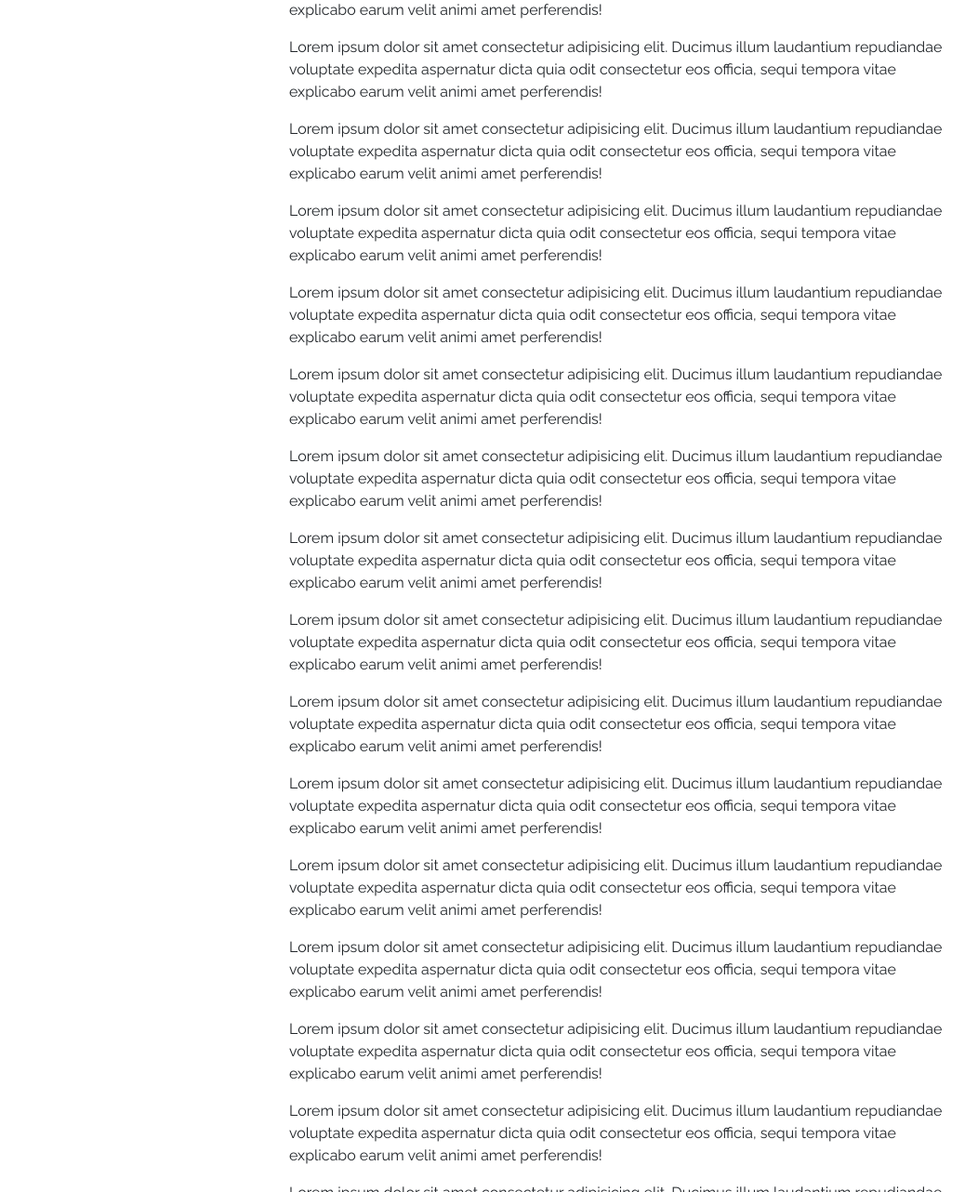
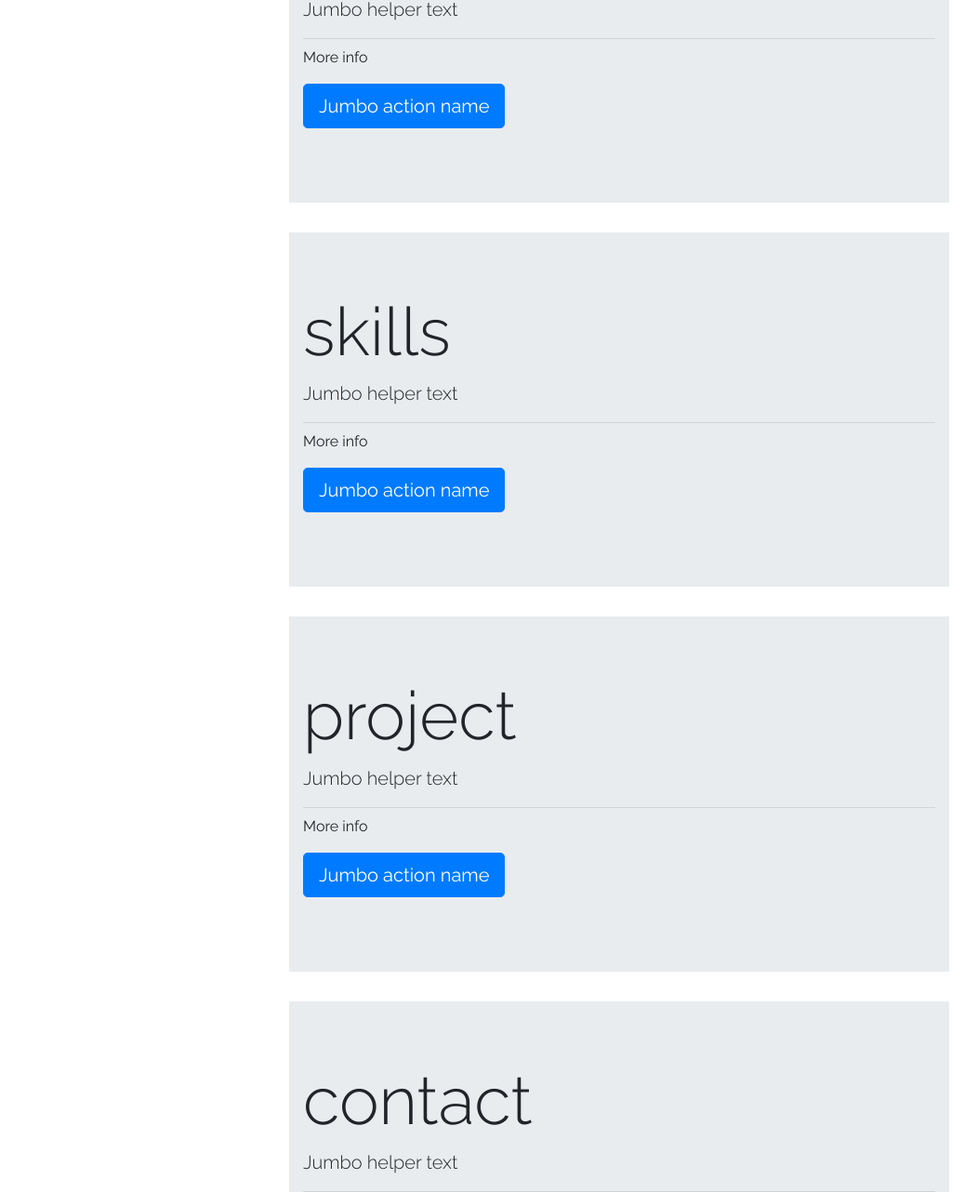
Before and after one commit to tansovir/My-Portfolio-Website, a plain HTML site: page index.html in a window 1280 px wide. Shown: the part 697-1979 px from the top of the page at 93% size, without its empty margins (159-1211 px from the left). Drawn offline with nearby package versions, Linux system fonts and the light colour scheme.

Commit message:
scrollspy

```diff
--- a/assets/css/style.css
+++ b/assets/css/style.css
@@ -4,6 +4,7 @@ html {
 }
 body{
     font-family: 'Raleway', sans-serif;
+    position: relative;
 }
 
 /* =================================
--- a/index.html
+++ b/index.html
@@ -15,9 +15,9 @@
     <link rel="stylesheet" href="assets/css/style.css">
     <link rel="stylesheet" href="assets/css/responsive.style.css">
   </head>
-  <body>
+  <body data-spy="scroll" data-offset="120" data-target="#navbar">
         <!-- header / navbar / about -->
-        <nav class="navbar navbar-expand-md navbar-light bg-light shadow-sm fixed-top">
+        <nav id="navbar" class="navbar navbar-expand-md navbar-light bg-light shadow-sm fixed-top">
             <div class="container">
                 <a class="navbar-brand" href="/">Tanvir</a>
                 <button class="navbar-toggler d-lg-none" type="button" data-toggle="collapse" data-target="#collapsibleNavId" aria-controls="collapsibleNavId"
@@ -26,7 +26,7 @@
                 </button>
                 <div class="collapse navbar-collapse justify-content-end" id="collapsibleNavId">
                     <ul class="navbar-nav mt-2 mt-lg-0">
-                        <li class="nav-item active">
+                        <li class="nav-item">
                             <a class="nav-link" href="#about">Home</a>
                         </li>
                         <li class="nav-item">
@@ -96,32 +96,84 @@
 
                 <!-- rest of content -->
                 <div class="col-md-8 dynamic-content">
+                    <!-- about section -->
+                    <section id="about">
+                        <div class="container">
+                            <div class="jumbotron jumbotron-fluid">
+                                <div class="container">
+                                    <h1 class="display-3">about</h1>
+                                    <p class="lead">Jumbo helper text</p>
+                                    <hr class="my-2">
+                                    <p>More info</p>
+                                    <p class="lead">
+                                        <a class="btn btn-primary btn-lg" href="Jumbo action link" role="button">Jumbo action name</a>
+                                    </p>
+                                </div>
+                            </div>
+                        </div>
+                    </section>
+                    <!-- experience section -->
+                    <section id="experience">
+                        <div class="container">
+                            <div class="jumbotron jumbotron-fluid">
+                                <div class="container">
+                                    <h1 class="display-3">experience</h1>
+                                    <p class="lead">Jumbo helper text</p>
+                                    <hr class="my-2">
+                                    <p>More info</p>
+                                    <p class="lead">
+                                        <a class="btn btn-primary btn-lg" href="Jumbo action link" role="button">Jumbo action name</a>
+                                    </p>
+                                </div>
+                            </div>
+                        </div>
+                    </section>
                     <!-- skills section -->
                     <section id="skills">
                         <div class="container">
-                            <p>Lorem ipsum dolor sit amet consectetur adipisicing elit. Ducimus illum laudantium repudiandae voluptate expedita aspernatur dicta quia odit consectetur eos officia, sequi tempora vitae explicabo earum velit animi amet perferendis!</p>
-                            <p>Lorem ipsum dolor sit amet consectetur adipisicing elit. Ducimus illum laudantium repudiandae voluptate expedita aspernatur dicta quia odit consectetur eos officia, sequi tempora vitae explicabo earum velit animi amet perferendis!</p>
-                            <p>Lorem ipsum dolor sit amet consectetur adipisicing elit. Ducimus illum laudantium repudiandae voluptate expedita aspernatur dicta quia odit consectetur eos officia, sequi tempora vitae explicabo earum velit animi amet perferendis!</p>
-                            <p>Lorem ipsum dolor sit amet consectetur adipisicing elit. Ducimus illum laudantium repudiandae voluptate expedita aspernatur dicta quia odit consectetur eos officia, sequi tempora vitae explicabo earum velit animi amet perferendis!</p>
-                            <p>Lorem ipsum dolor sit amet consectetur adipisicing elit. Ducimus illum laudantium repudiandae voluptate expedita aspernatur dicta quia odit consectetur eos officia, sequi tempora vitae explicabo earum velit animi amet perferendis!</p>
-                            <p>Lorem ipsum dolor sit amet consectetur adipisicing elit. Ducimus illum laudantium repudiandae voluptate expedita aspernatur dicta quia odit consectetur eos officia, sequi tempora vitae explicabo earum velit animi amet perferendis!</p>
-                            <p>Lorem ipsum dolor sit amet consectetur adipisicing elit. Ducimus illum laudantium repudiandae voluptate expedita aspernatur dicta quia odit consectetur eos officia, sequi tempora vitae explicabo earum velit animi amet perferendis!</p>
-                            <p>Lorem ipsum dolor sit amet consectetur adipisicing elit. Ducimus illum laudantium repudiandae voluptate expedita aspernatur dicta quia odit consectetur eos officia, sequi tempora vitae explicabo earum velit animi amet perferendis!</p>
-                            <p>Lorem ipsum dolor sit amet consectetur adipisicing elit. Ducimus illum laudantium repudiandae voluptate expedita aspernatur dicta quia odit consectetur eos officia, sequi tempora vitae explicabo earum velit animi amet perferendis!</p>
-                            <p>Lorem ipsum dolor sit amet consectetur adipisicing elit. Ducimus illum laudantium repudiandae voluptate expedita aspernatur dicta quia odit consectetur eos officia, sequi tempora vitae explicabo earum velit animi amet perferendis!</p>
-                            <p>Lorem ipsum dolor sit amet consectetur adipisicing elit. Ducimus illum laudantium repudiandae voluptate expedita aspernatur dicta quia odit consectetur eos officia, sequi tempora vitae explicabo earum velit animi amet perferendis!</p>
-                            <p>Lorem ipsum dolor sit amet consectetur adipisicing elit. Ducimus illum laudantium repudiandae voluptate expedita aspernatur dicta quia odit consectetur eos officia, sequi tempora vitae explicabo earum velit animi amet perferendis!</p>
-                            <p>Lorem ipsum dolor sit amet consectetur adipisicing elit. Ducimus illum laudantium repudiandae voluptate expedita aspernatur dicta quia odit consectetur eos officia, sequi tempora vitae explicabo earum velit animi amet perferendis!</p>
-                            <p>Lorem ipsum dolor sit amet consectetur adipisicing elit. Ducimus illum laudantium repudiandae voluptate expedita aspernatur dicta quia odit consectetur eos officia, sequi tempora vitae explicabo earum velit animi amet perferendis!</p>
-                            <p>Lorem ipsum dolor sit amet consectetur adipisicing elit. Ducimus illum laudantium repudiandae voluptate expedita aspernatur dicta quia odit consectetur eos officia, sequi tempora vitae explicabo earum velit animi amet perferendis!</p>
-                            <p>Lorem ipsum dolor sit amet consectetur adipisicing elit. Ducimus illum laudantium repudiandae voluptate expedita aspernatur dicta quia odit consectetur eos officia, sequi tempora vitae explicabo earum velit animi amet perferendis!</p>
-                            <p>Lorem ipsum dolor sit amet consectetur adipisicing elit. Ducimus illum laudantium repudiandae voluptate expedita aspernatur dicta quia odit consectetur eos officia, sequi tempora vitae explicabo earum velit animi amet perferendis!</p>
-                            <p>Lorem ipsum dolor sit amet consectetur adipisicing elit. Ducimus illum laudantium repudiandae voluptate expedita aspernatur dicta quia odit consectetur eos officia, sequi tempora vitae explicabo earum velit animi amet perferendis!</p>
-                            <p>Lorem ipsum dolor sit amet consectetur adipisicing elit. Ducimus illum laudantium repudiandae voluptate expedita aspernatur dicta quia odit consectetur eos officia, sequi tempora vitae explicabo earum velit animi amet perferendis!</p>
-                            <p>Lorem ipsum dolor sit amet consectetur adipisicing elit. Ducimus illum laudantium repudiandae voluptate expedita aspernatur dicta quia odit consectetur eos officia, sequi tempora vitae explicabo earum velit animi amet perferendis!</p>
-                            <p>Lorem ipsum dolor sit amet consectetur adipisicing elit. Ducimus illum laudantium repudiandae voluptate expedita aspernatur dicta quia odit consectetur eos officia, sequi tempora vitae explicabo earum velit animi amet perferendis!</p>
-                            <p>Lorem ipsum dolor sit amet consectetur adipisicing elit. Ducimus illum laudantium repudiandae voluptate expedita aspernatur dicta quia odit consectetur eos officia, sequi tempora vitae explicabo earum velit animi amet perferendis!</p>
-                            <p>Lorem ipsum dolor sit amet consectetur adipisicing elit. Ducimus illum laudantium repudiandae voluptate expedita aspernatur dicta quia odit consectetur eos officia, sequi tempora vitae explicabo earum velit animi amet perferendis!</p>
+                            <div class="jumbotron jumbotron-fluid">
+                                <div class="container">
+                                    <h1 class="display-3">skills</h1>
+                                    <p class="lead">Jumbo helper text</p>
+                                    <hr class="my-2">
+                                    <p>More info</p>
+                                    <p class="lead">
+                                        <a class="btn btn-primary btn-lg" href="Jumbo action link" role="button">Jumbo action name</a>
+                                    </p>
+                                </div>
+                            </div>
+                        </div>
+                    </section>
+                    <!-- project section -->
+                    <section id="project">
+                        <div class="container">
+                            <div class="jumbotron jumbotron-fluid">
+                                <div class="container">
+                                    <h1 class="display-3">project</h1>
+                                    <p class="lead">Jumbo helper text</p>
+                                    <hr class="my-2">
+                                    <p>More info</p>
+                                    <p class="lead">
+                                        <a class="btn btn-primary btn-lg" href="Jumbo action link" role="button">Jumbo action name</a>
+                                    </p>
+                                </div>
+                            </div>
+                        </div>
+                    </section>
+                    <!-- contact section -->
+                    <section id="contact">
+                        <div class="container">
+                            <div class="jumbotron jumbotron-fluid">
+                                <div class="container">
+                                    <h1 class="display-3">contact</h1>
+                                    <p class="lead">Jumbo helper text</p>
+                                    <hr class="my-2">
+                                    <p>More info</p>
+                                    <p class="lead">
+                                        <a class="btn btn-primary btn-lg" href="Jumbo action link" role="button">Jumbo action name</a>
+                                    </p>
+                                </div>
+                            </div>
                         </div>
                     </section>
                 </div>
@@ -133,5 +185,7 @@
     <script src="https://code.jquery.com/jquery-3.3.1.slim.min.js"></script>
     <script src="https://cdnjs.cloudflare.com/ajax/libs/popper.js/1.14.7/umd/popper.min.js"></script>
     <script src="https://stackpath.bootstrapcdn.com/bootstrap/4.3.1/js/bootstrap.min.js"></script>
+    <!-- custom js -->
+    <script src="assets/js/script.js"></script>
   </body>
 </html>
```
Also changed, not shown: assets/js/script.js (added).
